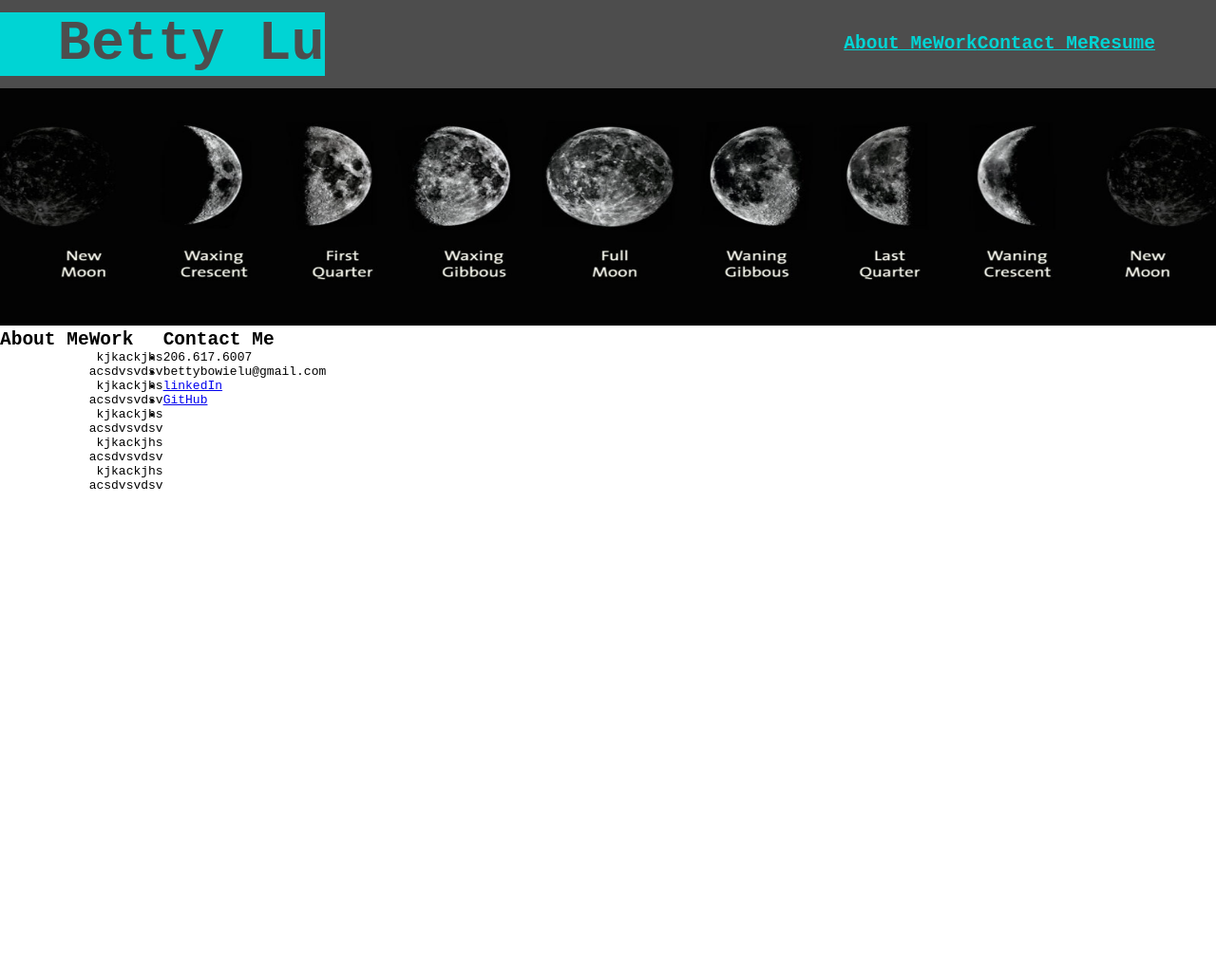
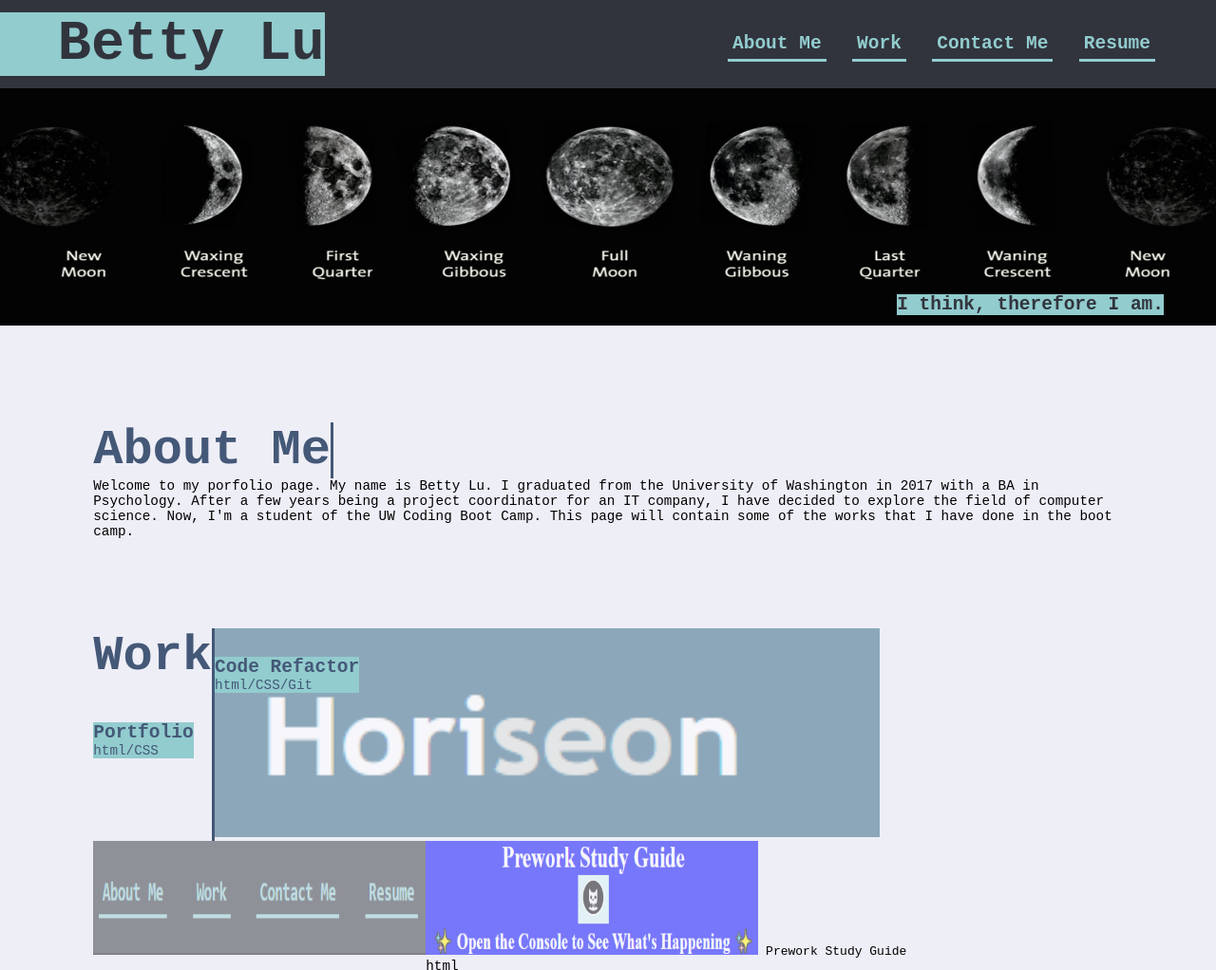
Before and after one commit to bettybowie/challenge-2, a plain HTML site: page index.html in a window 1280 px wide. Shown: the top 1022 px of the page at 95% size. Before the commit the page ends 800 px from the top, so only its background shows below. Drawn offline with Linux system fonts and the light colour scheme.

Commit message:
added CSS codes

```diff
--- a/Assets/style.css
+++ b/Assets/style.css
@@ -1,7 +1,8 @@
 :root {
-    --neon: rgb(0, 212, 212);
-    --gray: rgb(77, 77, 77);
-    --blue:
+    --neon: rgba(146,204,206,255);
+    --gray: rgba(49,52,61,255);
+    --blue: rgba(68,88,119,255);
+    --bg: rgba(238,238,247,255);
 }
 
 * {
@@ -14,6 +15,11 @@ body {
     font-family: monospace;
     display: flex;
     flex-direction: column;
+    background-color: var(--bg);
+}
+
+p {
+  font-size: 110%;
 }
 
 header {
@@ -38,23 +44,117 @@ nav ul {
   display: flex;
   align-items: flex-end;
   justify-content: space-between;
+  width: 450px;
   }
-
-
-nav ul li {
-  font-size: 150%;
-}
 
 nav a {
   color: var(--neon);
   font-weight: bolder;
-  border-bottom: var(--neon) 200%;
+  border-bottom: solid;
+  text-decoration: none;
+  padding: 5px 5px;
+  font-size: 150%;
   }
 
 nav a:hover {
   color: #fff;
   }
 
+figure {
+  position: relative;
+}
+
+figcaption {
+  color: var(--gray);
+  font-size: 150%;
+  font-weight: bold;
+  position: absolute;
+  bottom: 15px;
+  right: 55px;
+  background-color: var(--neon);
+}
+
 main {
   display: flex;
+  flex-direction: column;
+  padding: 4%;
   }
+
+section {
+  display: flex;
+  flex-direction: row;
+  flex-wrap: wrap;
+  padding: 4%;
+}
+
+h2 {
+  color: var(--blue);
+  font-size: 400%;
+  border-right: solid;
+}
+
+h3 {
+  font-size: 150%
+}
+
+.work {
+  opacity: 0.5;
+  width: 350px;
+  height: 120px;
+}
+
+.work:hover {
+  opacity: 1;
+}
+
+.refactor img {
+  width: 700px;
+  height: 220px;
+  position: relative;
+}
+
+.refactor div {
+  position: absolute;
+  background-color: var(--neon);
+  color: var(--blue);
+  bottom: 70px;
+}
+
+.portfolio img {
+  position: relative;
+}
+
+.portfolio div {
+  position: absolute;
+  background-color: var(--neon);
+  color: var(--blue);
+  bottom: 1px;
+}
+
+#ContactMe ul {
+  list-style-type: none;
+  display: flex;
+  justify-content: space-around;
+  align-items: center;
+  color: var(--blue);
+  font-size: 120%;
+  width: 500px;
+}
+
+#ContactMe a {
+  text-decoration: none;
+  color: var(--blue);
+}
+
+#ContactMe li {
+  border-bottom: solid;
+}
+
+@media screen and (max-width: 986px) {
+  h2 {
+    border-right: none;
+    border-bottom: solid;
+  }
+}
+
+@media screen and (max-width: 600px) {
--- a/index.html
+++ b/index.html
@@ -1,5 +1,6 @@
 <!DOCTYPE html>
 <html lang="en">
+
 <head>
     <meta charset="UTF-8">
     <meta http-equiv="X-UA-Compatible" content="IE=edge">
@@ -7,9 +8,10 @@
     <link rel="stylesheet" href="/Assets/style.css">
     <title>Betty's Porfolio</title>
 </head>
+
 <body>
     <header>
-        <h1>Betty Lu</h1>
+        <h1 id="porfolio">Betty Lu</h1>
         <nav>
             <ul>
                 <li><a href="#AboutMe"> About Me </a></li>
@@ -22,40 +24,48 @@
 
     <figure>
         <img src="./Assets/images/moonphases.png" alt="Moon Phases" width="100%" height="250px">
-        <figcaption></figcaption>
+        <figcaption>I think, therefore I am. </figcaption>
     </figure>
 
     <main>
         <section id="AboutMe">
             <h2>About Me</h2>
-            <p></p>
+            <p>Welcome to my porfolio page. My name is Betty Lu. I graduated from the University of Washington in 2017
+                with a BA in Psychology. After a few years being a project coordinator for an IT company, I have decided
+                to explore the field of computer science. Now, I'm a student of the UW Coding Boot Camp. This page will
+                contain some of the works that I have done in the boot camp.</p>
         </section>
         <section id="Work">
             <h2>Work</h2>
-            <article>
-                <img>
-                <caption>kjkackjhs</caption>
-                <p>acsdvsvdsv</p>
+            <article class="refactor">
+                <a href="https://bettybowie.github.io/challenge-1/"><img class="work"
+                    src="./Assets/images/Refactor.png" alt="Code Refactor Deployment Page"></a>
+                <div>
+                    <h3>Code Refactor</h3>
+                    <p>html/CSS/Git</p>
+                </div>
             </article>
-            <article>
-                <img>
-                <caption>kjkackjhs</caption>
-                <p>acsdvsvdsv</p>
+            <article class="portfolio">
+                <a href="#porfolio"><img class="work" src="./Assets/images/Portfolio.png" alt="Porfolio Deployment Page"></a>
+                <div>
+                    <h3>Portfolio</h3>
+                    <p>html/CSS</p>
+                </div>
             </article>
-            <article>
-                <img>
-                <caption>kjkackjhs</caption>
-                <p>acsdvsvdsv</p>
+            <article class="prework">
+                <a href="https://bettybowie.github.io/prework-study-guide/"><img  class="work" src="./Assets/images/prework.png" alt="Prework Deployment Page"></a>
+                <caption>Prework Study Guide</caption>
+                <p>html</p>
             </article>
-            <article>
-                <img>
-                <caption>kjkackjhs</caption>
-                <p>acsdvsvdsv</p>
+            <article class="4">
+                <img class="work" src="./Assets/images/image_1.png" alt="placeholder image">
+                <caption>work 4</caption>
+                <p>html/CSS/JavaScript</p>
             </article>
-            <article>
-                <img>
-                <caption>kjkackjhs</caption>
-                <p>acsdvsvdsv</p>
+            <article class="5">
+                <img class="work" src="./Assets/images/image_1.png" alt="placeholder image">
+                <caption>work 5</caption>
+                <p>htm;/CSS/JavaScript</p>
             </article>
         </section>
         <section id="ContactMe">
@@ -71,4 +81,5 @@
     </main>
 
 </body>
+
 </html>
```
Also changed, not shown: Assets/images/Portfolio.png (added), Assets/images/Refactor.png (added), Assets/images/image_1.png (added), Assets/images/prework.png (added). Lines whose indentation alone changed are shown as unchanged.
